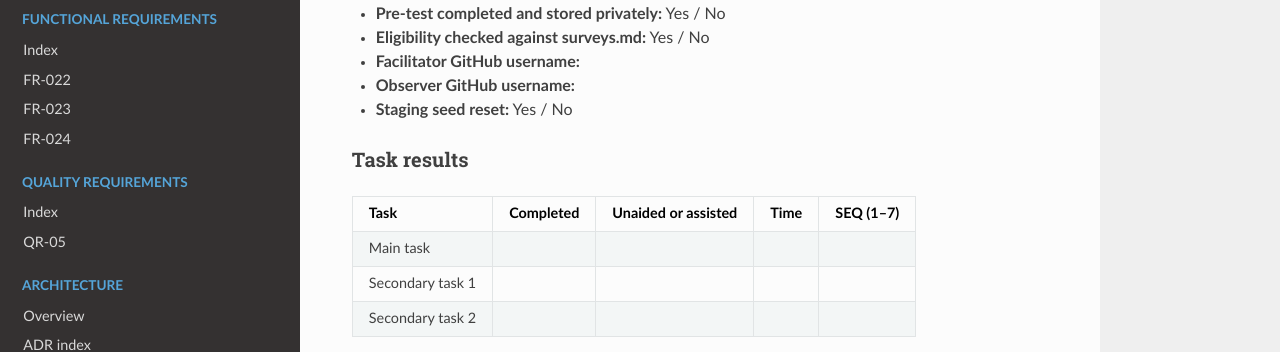
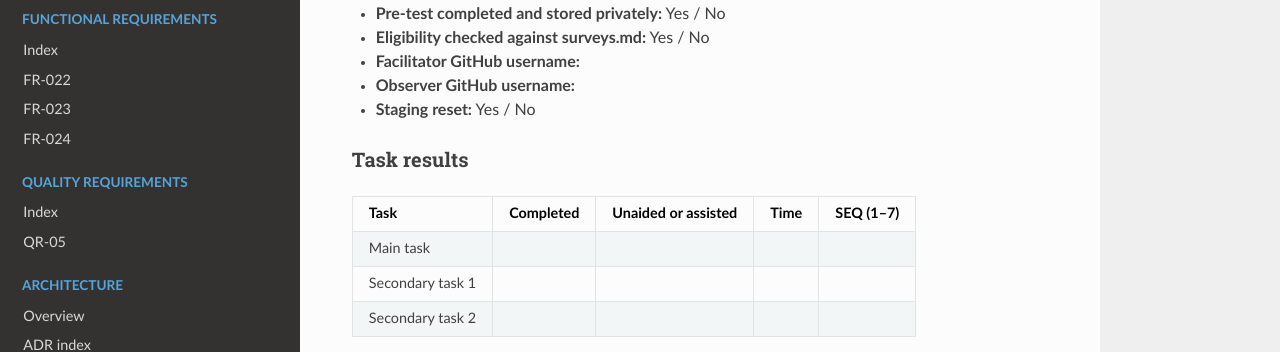
Before and after one commit to WellMadeTeam/workspace-ai-03, an MkDocs documentation site: the page built from docs/usability-tests/ut-01/sessions/README.md, in a window 1280 px wide and 900 px high, scrolled down 1029 px. Shown: the part 158-510 px from the top of the window. Built offline with MkDocs 1.6.1, drawn with Linux system fonts in a browser that asks for light colours; nearby versions of some CDN libraries.

Commit message:
Update docs/usability-tests/ut-01/sessions/README.md
Co-authored-by: Daniil Nikulin <71718152+danmaninc@users.noreply.github.com>

```diff
--- a/docs/usability-tests/ut-01/sessions/README.md
+++ b/docs/usability-tests/ut-01/sessions/README.md
@@ -44,7 +44,7 @@ Copy this section into a new file named with the participant code, for example `
 - **Eligibility checked against surveys.md:** Yes / No
 - **Facilitator GitHub username:**
 - **Observer GitHub username:**
-- **Staging seed reset:** Yes / No
+- **Staging reset:** Yes / No
 
 ### Task results
 
```
